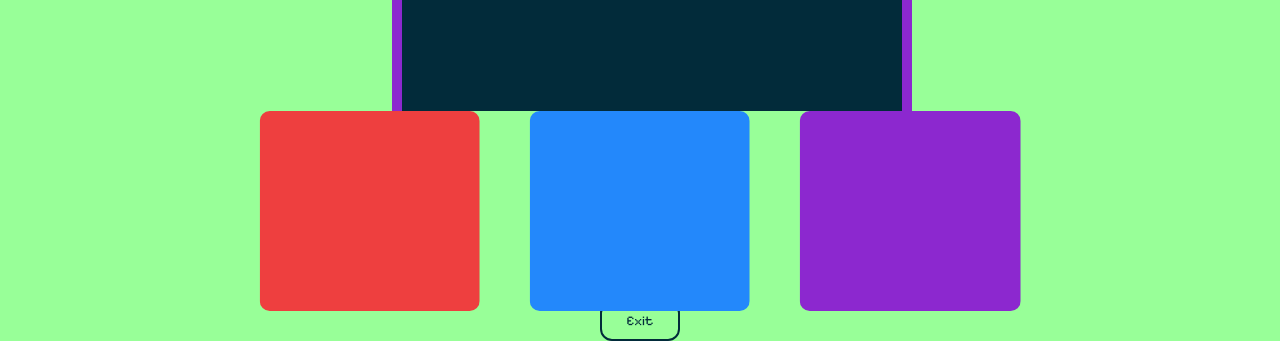
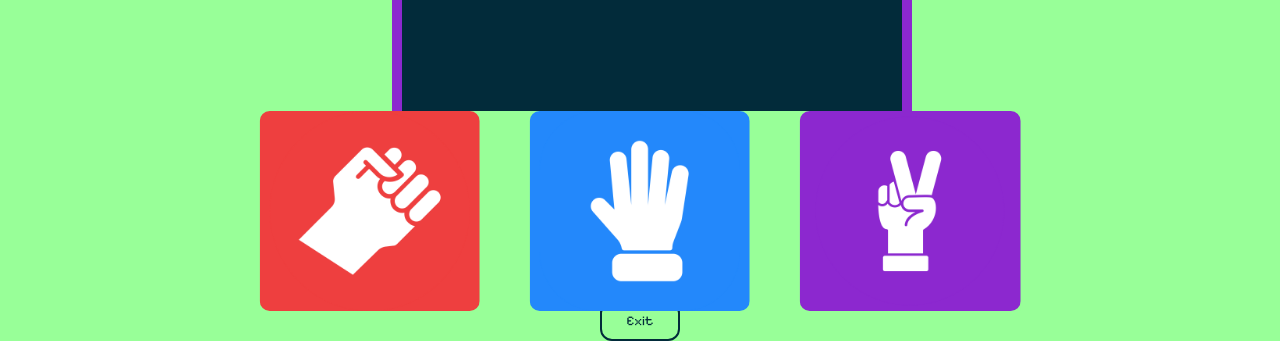
Before and after one commit to binit2-1/Odin-JS-Rock-Paper-Scissors, a plain HTML site: page index.html in a window 1280 px wide. Shown: the part 469-810 px from the top of the page. Drawn offline with Linux system fonts and the light colour scheme; the site is published under a folder, as on GitHub Pages, so addresses that start at the root find nothing.

Commit message:
Adressed the image issue

```diff
--- a/styles.css
+++ b/styles.css
@@ -59,7 +59,7 @@
     width: 220.2px;
     height:200px;
     background-color:#EE3F3F;
-    background-image: url(/imgs/rock.png);
+    background-image: url(./imgs/rock.png);
     border-radius: 10px;
     border: none;
     background-repeat: no-repeat;
@@ -77,7 +77,7 @@
     width: 220.2px;
     height:200px;
     background-color:#2388FB;
-    background-image: url(/imgs/paper.png);
+    background-image: url(./imgs/paper.png);
     border-radius: 10px;
     border: none;
     background-repeat: no-repeat;
@@ -93,7 +93,7 @@
 .container #scissors{
     width: 220.2px;
     height:200px;
-    background-image: url(/imgs/scissors.png);
+    background-image: url(./imgs/scissors.png);
     background-color:#8C28CF;
     border-radius: 10px;
     border: none;
```
